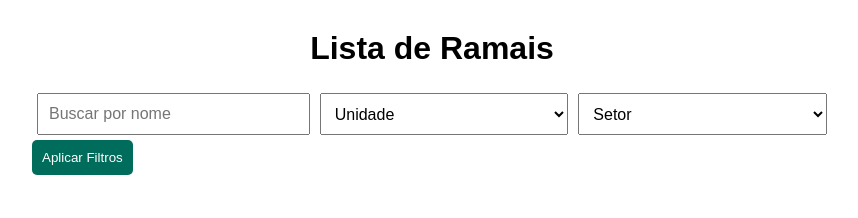
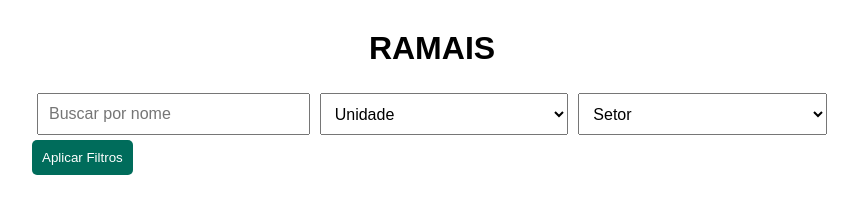
Before and after one commit to abelsilvabrandao/ramais, a website with bundled scripts: page indexusuario.html in a window 1280 px wide. Shown: the whole page, without its empty margins (208-1066 px from the left). Built offline with nearby package versions, Linux system fonts and the light colour scheme; no server answers.

Commit message:
Update indexusuario.html

```diff
--- a/indexusuario.html
+++ b/indexusuario.html
@@ -8,8 +8,7 @@
 </head>
 <body>
     <div class="container">
-        <h1>Lista de Ramais</h1>
-
+        <h1>RAMAIS</h1>
         <!-- Filtros -->
         <div class="filters">
             <input type="text" id="filterName" placeholder="Buscar por nome">
```
